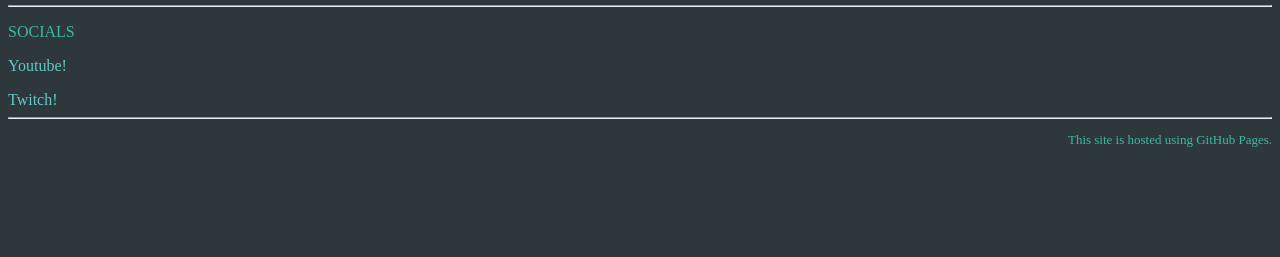
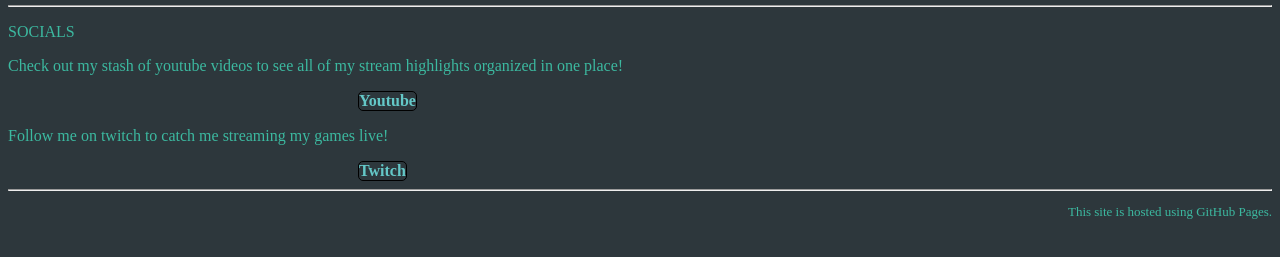
Before and after one commit to Iceblox1/mek-site, a plain HTML site: page index.html in a window 1280 px wide. Shown: the part 73-330 px from the top of the page. Drawn offline with Linux system fonts and the light colour scheme.

Commit message:
format socials home page

```diff
--- a/index.html
+++ b/index.html
@@ -23,13 +23,17 @@
 
         <section = class="socials">
             <p>SOCIALS</p>
-            <div class="links">
-                <p>
-                <a href="https://www.youtube.com/channel/UCfu9WwjhiTKPWhfN3QetCxw">Youtube!</a>
-            </p>
+            <div class="linkText">
+                <p> Check out my stash of youtube videos to see all of my stream highlights organized in one place! </p>
+                <div class="socialLinks">
+                    <a href="https://www.youtube.com/channel/UCfu9WwjhiTKPWhfN3QetCxw">Youtube</a>
+                </div>
             </div>
-            <div class="links">
-                <a href="https://www.twitch.tv/Iceblox11">Twitch!</a>
+            <div class="linkText">
+                <p> Follow me on twitch to catch me streaming my games live! </p>
+                <div class="socialLinks">
+                    <a href="https://www.twitch.tv/Iceblox11">Twitch</a>
+                </div>
             </div>
         </section>
 
--- a/styles.css
+++ b/styles.css
@@ -25,7 +25,6 @@ nav ul {
 
 nav a {
     color: rgb(100, 200, 200);
-    transition: 0.15s;
 
 }
 nav a:hover {
@@ -40,7 +39,7 @@ a:visited {
 section  a {
     color: rgb(100, 200, 200);
     text-decoration: none;
-    transition: 0.15s;
+
 
 }
 
@@ -74,3 +73,19 @@ nav li {
     color: rgb(60, 185, 160);
     text-align: right;
 }
+
+.socialLinks {
+    text-align: center;
+    margin-left: 350px;
+    font-weight: bold;
+    text-decoration: none;
+    border: 1px solid black;
+    border-radius: 5px;
+    display: inline-block;
+}
+
+.socialLinks:hover {
+    background-color: black;
+    transform: scale(1.5);
+    transition: 0.15s;
+}
```
